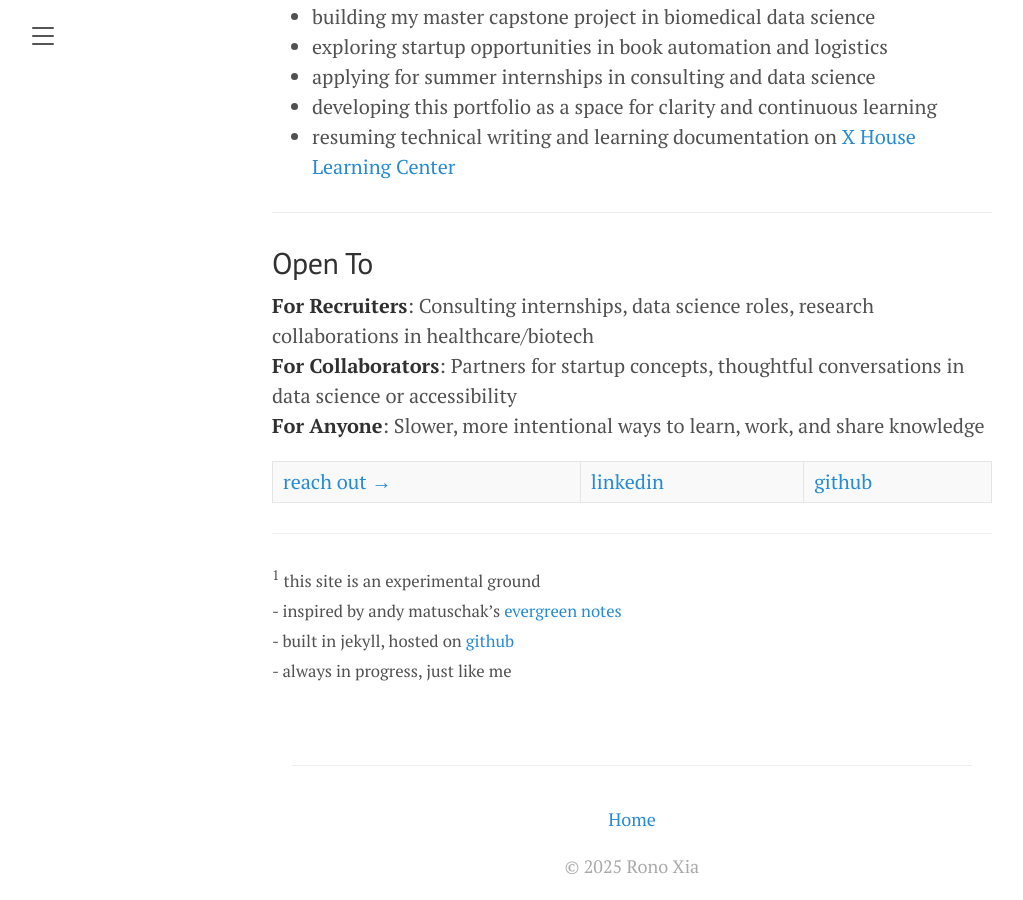
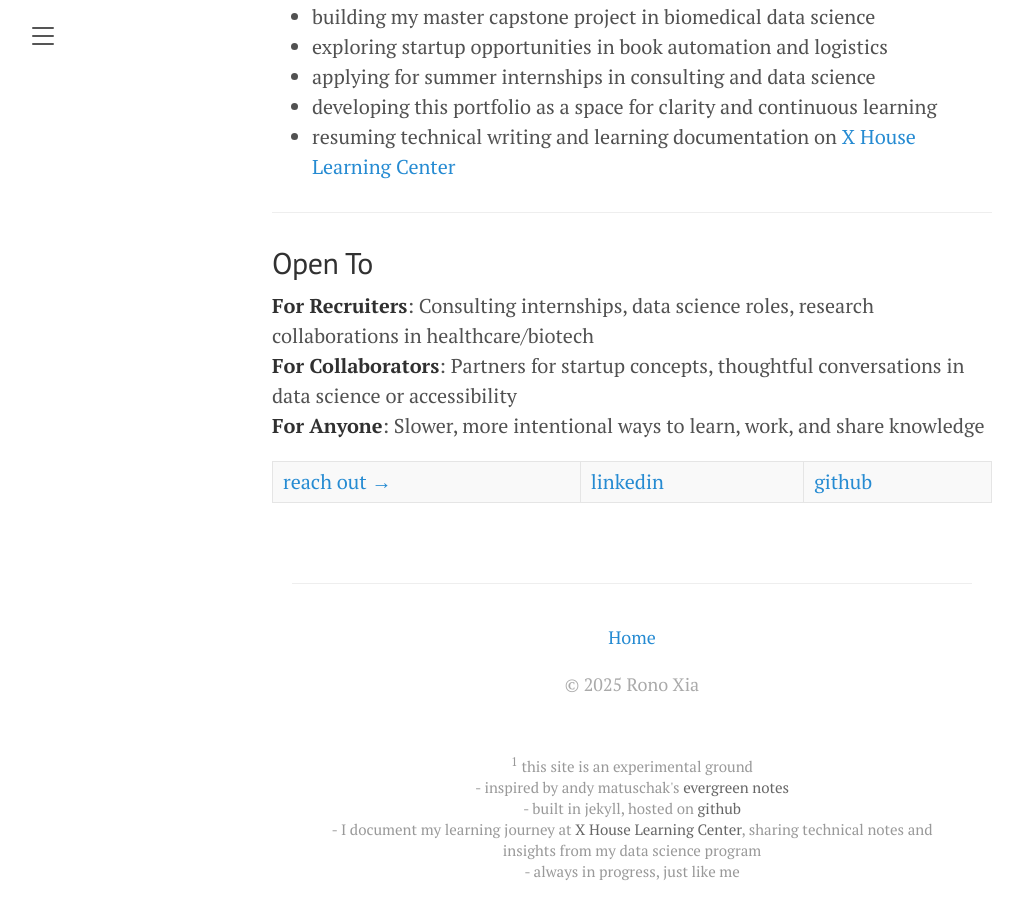
Before and after one commit to ronoxia/ronoxia.github.io, a Jekyll site: the page built from index.md, in a window 1280 px wide and 900 px high, scrolled down 2525 px. Shown: the whole window, without its empty margins (8-1031 px from the left). Built offline with Jekyll 4.4.1, drawn with Linux system fonts in a browser that asks for light colours.

Commit message:
updated footer

```diff
--- a/_layouts/default.html
+++ b/_layouts/default.html
@@ -26,8 +26,17 @@
           <footer class="site-footer" style="margin-top: 4rem; border-top: 1px solid #eee; padding-top: 2rem; font-size: 0.9em; text-align: center;">
             <p><a href="{{ '/' | relative_url }}">Home</a></p>
             <p style="color: #aaa;">© {{ site.time | date: '%Y' }} {{ site.title }}</p>
+
+          <small id="site-footnote" style="display: block; margin-top: 2rem; padding-top: 1rem;  padding
+          : 1em; color: #999; text-align: center; line-height: 1.4;">
+            <sup>1</sup> this site is an experimental ground<br>
+            - inspired by andy matuschak's <a href="https://notes.andymatuschak.org/Evergreen_notes" style="color: #666;">evergreen notes</a><br>
+            - built in jekyll, hosted on <a href="https://github.com/ronoxia" style="color: #666;">github</a><br>
+            - I document my learning journey at <a href="https://learn.houseofx.co" style="color: #666;">X House Learning Center</a>, sharing technical notes and insights from my data science program<br>
+            - always in progress, just like me
+          </small>
+
           </footer>
-        </div>
 
       </div>
     </div>
--- a/index.md
+++ b/index.md
@@ -101,12 +101,3 @@ i'm currently:
 **For Anyone**: Slower, more intentional ways to learn, work, and share knowledge
 
 [reach out →](mailto:ronocodes@gmail.com) | [linkedin](https://www.linkedin.com/in/rono-x-99b181232/) | [github](https://github.com/ronoxia)
-
----
-
-<small id="site-footnote">
-    <sup>1</sup> this site is an experimental ground
-      - inspired by andy matuschak's [evergreen notes](https://notes.andymatuschak.org/Evergreen_notes)
-      - built in jekyll, hosted on [github](https://github.com/ronoxia)
-      - always in progress, just like me
-</small>
```
Also changed, not shown: public/apple-touch-icon-precomposed.png, public/favicon.ico, 1 other file.
